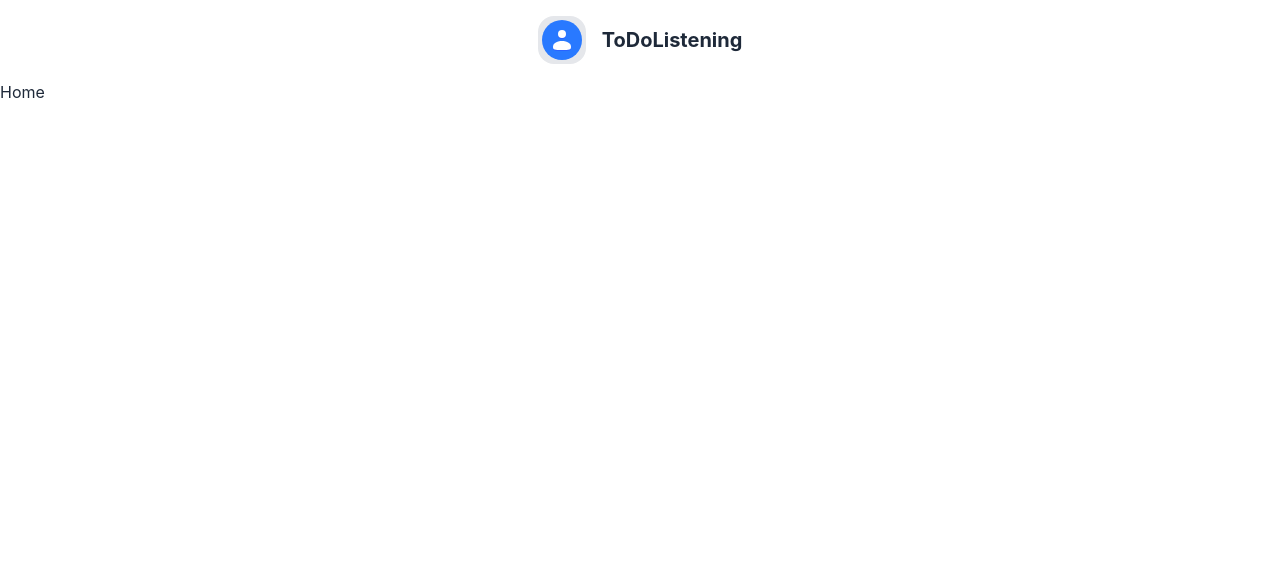
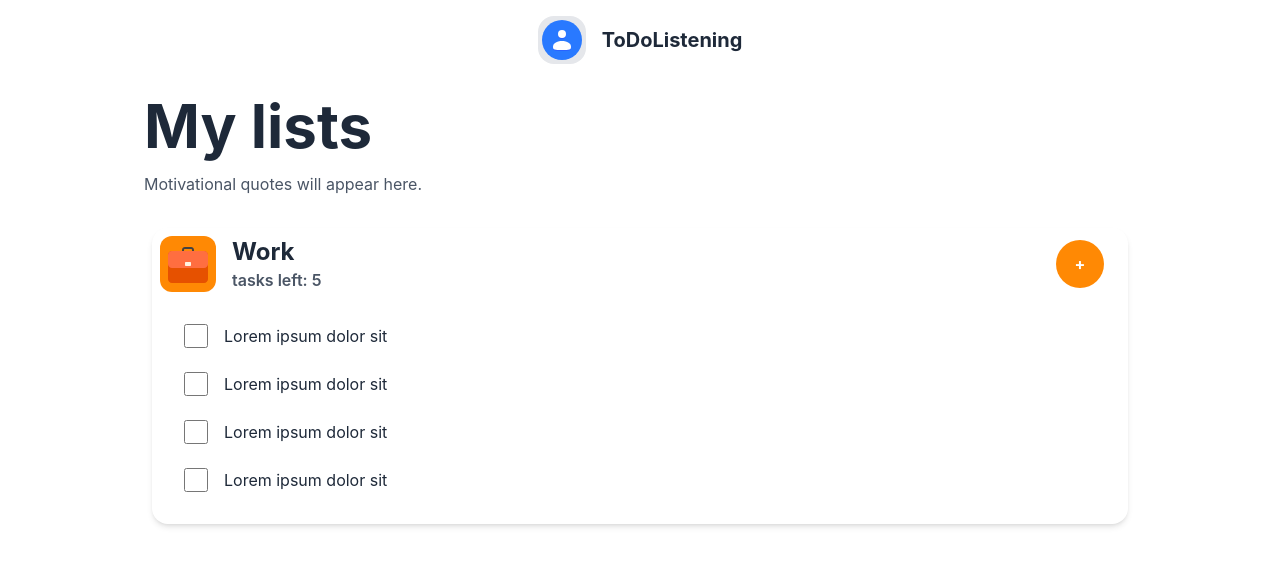
Before and after one commit to polidev/todolistening, a React (Vite) app: page / in a window 1280 px wide. Shown: the top 566 px of the page. Built offline with nearby package versions, Linux system fonts and the light colour scheme.

Commit message:
add: todo list and todo items basic structure

```diff
--- /dev/null
+++ b/src/components/layout/todoItem/todoItem.css
@@ -0,0 +1,15 @@
+@import "tailwindcss";
+
+@layer components {
+  .todo-item {
+    @apply flex items-center;
+
+    & input[type="checkbox"] {
+      @apply w-6 h-6 m-2 accent-orange-400;
+    }
+
+    & label {
+      @apply w-auto h-auto ml-2 text-wrap wrap-break-word;
+    }
+  }
+}
--- /dev/null
+++ b/src/components/layout/todoItem/todoItem.tsx
@@ -0,0 +1,10 @@
+import "./todoItem.css";
+
+export default function TodoItem() {
+  return (
+    <div className="todo-item">
+      <input type="checkbox" id="task1" name="task1" />
+      <label htmlFor="task1">Lorem ipsum dolor sit</label>
+    </div>
+  );
+}
--- a/src/components/ui/listsSection/listsSection.css
+++ b/src/components/ui/listsSection/listsSection.css
@@ -0,0 +1,22 @@
+@import "tailwindcss";
+
+@layer components {
+  .lists-section {
+    @apply w-screen h-auto p-4 flex flex-col;
+    @apply md:w-4/5 mx-auto;
+
+    & header {
+      @apply mb-4 flex flex-col gap-2 text-justify;
+      @apply md:mb-8 md:gap-4;
+
+      & h2 {
+        @apply text-4xl font-bold;
+        @apply md:text-6xl;
+      }
+
+      & p {
+        @apply text-gray-600;
+      }
+    }
+  }
+}
--- a/src/components/ui/listsSection/listsSection.tsx
+++ b/src/components/ui/listsSection/listsSection.tsx
@@ -0,0 +1,15 @@
+import "./listsSection.css";
+import TodoList from "../todoList/todoList.tsx";
+
+export default function ListsSection() {
+  return (
+    <section className="lists-section">
+      <header>
+        <h2>My lists</h2>
+        <p>Motivational quotes will appear here.</p>
+      </header>
+
+      <TodoList />
+    </section>
+  );
+}
--- /dev/null
+++ b/src/components/ui/todoList/todoList.css
@@ -0,0 +1,36 @@
+@import "tailwindcss";
+
+@layer components {
+  .todo-list {
+    @apply w-auto h-auto mx-2 p-2 flex flex-col gap-2 rounded-2xl shadow-md;
+  }
+
+  .todo-list-header {
+    @apply w-full h-auto flex items-center;
+
+    & img {
+      @apply mr-4 p-1 rounded-xl bg-orange-400;
+    }
+
+    & div {
+      @apply justify-self-center;
+
+      & h4 {
+        @apply text-2xl font-bold;
+      }
+
+      & p {
+        @apply text-gray-600 font-semibold;
+      }
+    }
+
+    & button {
+      @apply w-12 h-12 ml-auto mr-4 rounded-full bg-orange-400 p-1 text-white font-bold;
+    }
+  }
+
+  .todo-list-container {
+    @apply w-full h-auto p-2 flex flex-col gap-2;
+    @apply md:p-4;
+  }
+}
--- /dev/null
+++ b/src/components/ui/todoList/todoList.tsx
@@ -0,0 +1,26 @@
+import TodoItem from "../../layout/todoItem/todoItem.tsx";
+import "./todoList.css";
+
+import workIcon from "/src/assets/icons8-briefcase.svg";
+
+export default function TodoList() {
+  return (
+    <section className="todo-list">
+      <aside className="todo-list-header">
+        <img src={workIcon} alt="Work icon" />
+        <div>
+          <h4>Work</h4>
+          <p>tasks left: 5</p>
+        </div>
+        <button>+</button>
+      </aside>
+
+      <aside className="todo-list-container">
+        <TodoItem />
+        <TodoItem />
+        <TodoItem />
+        <TodoItem />
+      </aside>
+    </section>
+  );
+}
--- a/src/pages/home.tsx
+++ b/src/pages/home.tsx
@@ -1,7 +1,9 @@
+import ListsSection from "../components/ui/listsSection/listsSection.tsx";
+
 export default function Home() {
   return (
-    <div>
-      <h1>Home</h1>
-    </div>
+    <>
+      <ListsSection />
+    </>
   );
 }
```
Also changed, not shown: src/assets/icons8-briefcase.svg (added).
